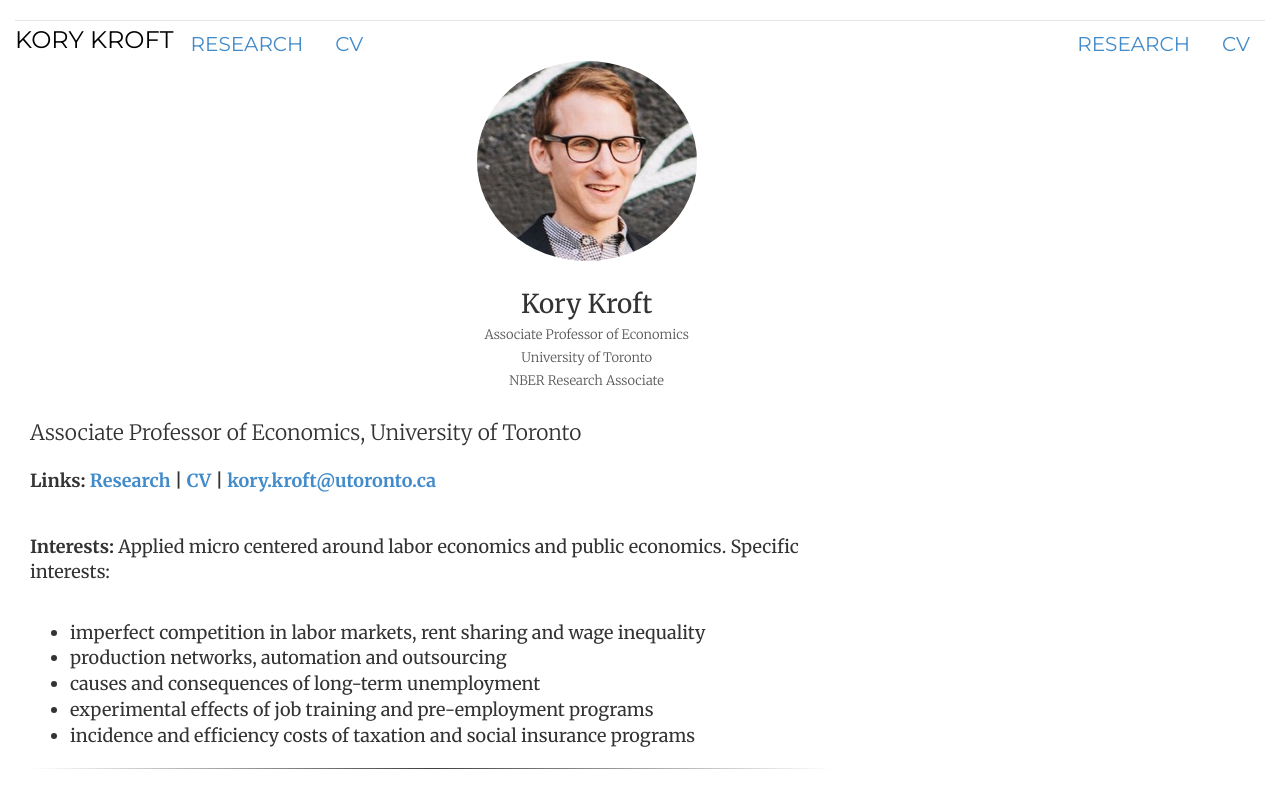
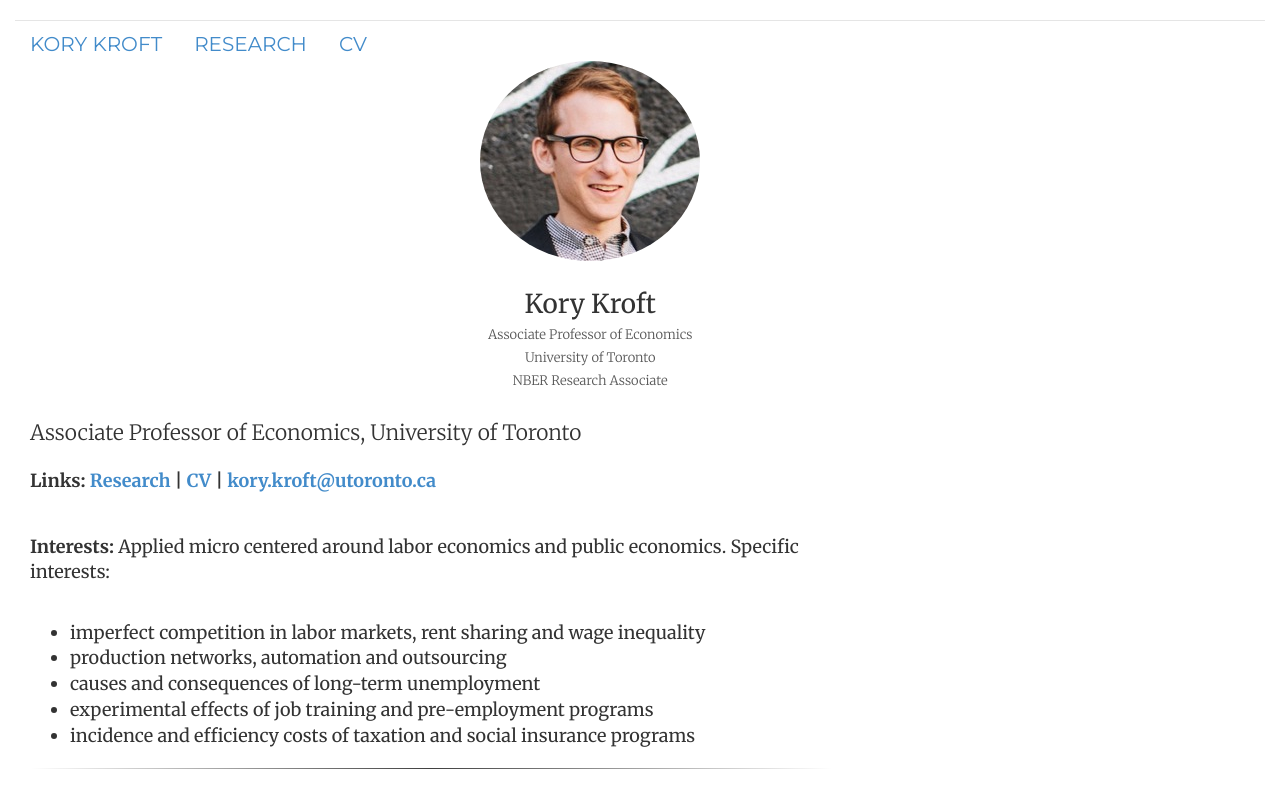
Before and after one commit to korykroft/korykroft.github.io, a Jekyll site: the page built from index.html, in a window 1280 px wide. Shown: the top 808 px of the page. Built offline with Jekyll 4.4.1, drawn with Linux system fonts in a browser that asks for light colours.

Commit message:
Update header.html

```diff
--- a/_includes/header.html
+++ b/_includes/header.html
@@ -1,10 +1,12 @@
 <div class="header">
+	<!--
 	<ul class="nav nav-pills pull-right">
 		<li class="{{ page.cv }}"><a href="/research" title="Research">Research</a></li>
 		<li class="{{ page.cv }}"><a href="/cv/resume_1.pdf" title="CV">CV</a></li>
 	</ul>
+-->
 	<ul class="nav nav-pills pull-left">
-		<li class="{{ page.cv }}"><h3 class="text-muted"><a href="/">Kory Kroft</a></h3></li>
+		<li class="{{ page.cv }}"><a href="/">Kory Kroft</a></li>
 		<li class="{{ page.cv }}"><a href="/research" title="Research">Research</a></li>
 		<li class="{{ page.cv }}"><a href="/cv/resume_1.pdf" title="CV">CV</a></li>
 	</ul>
```
